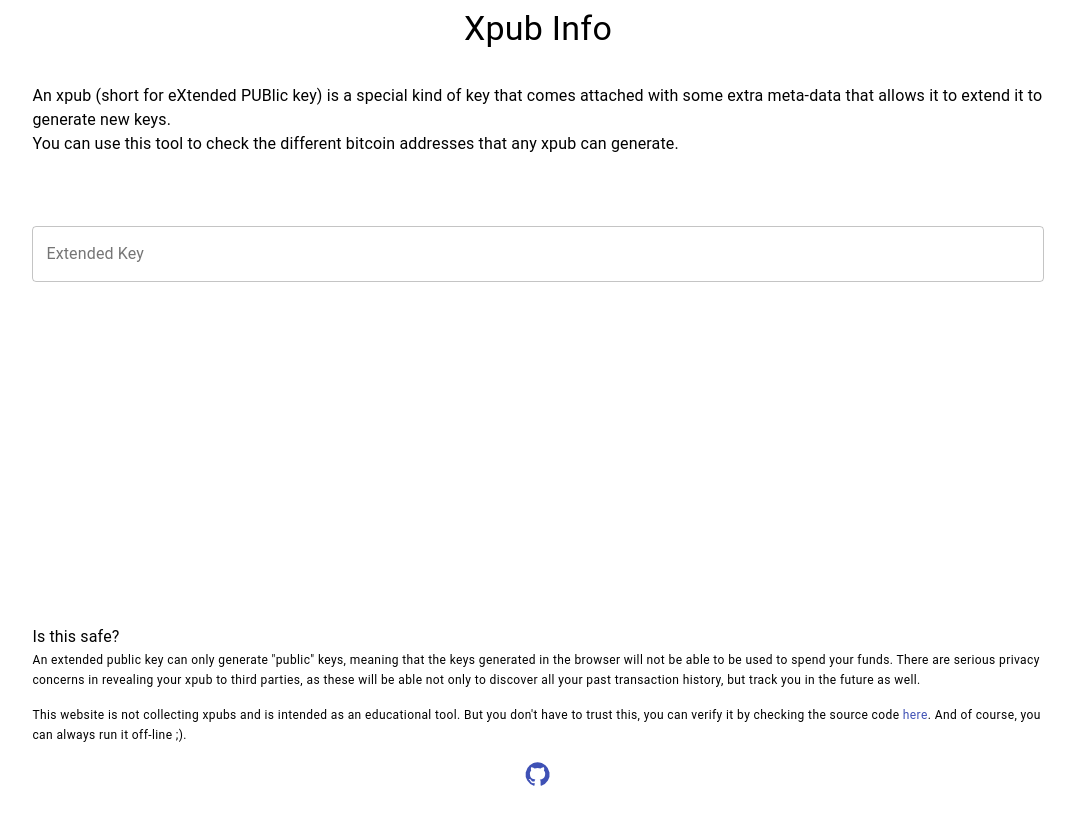
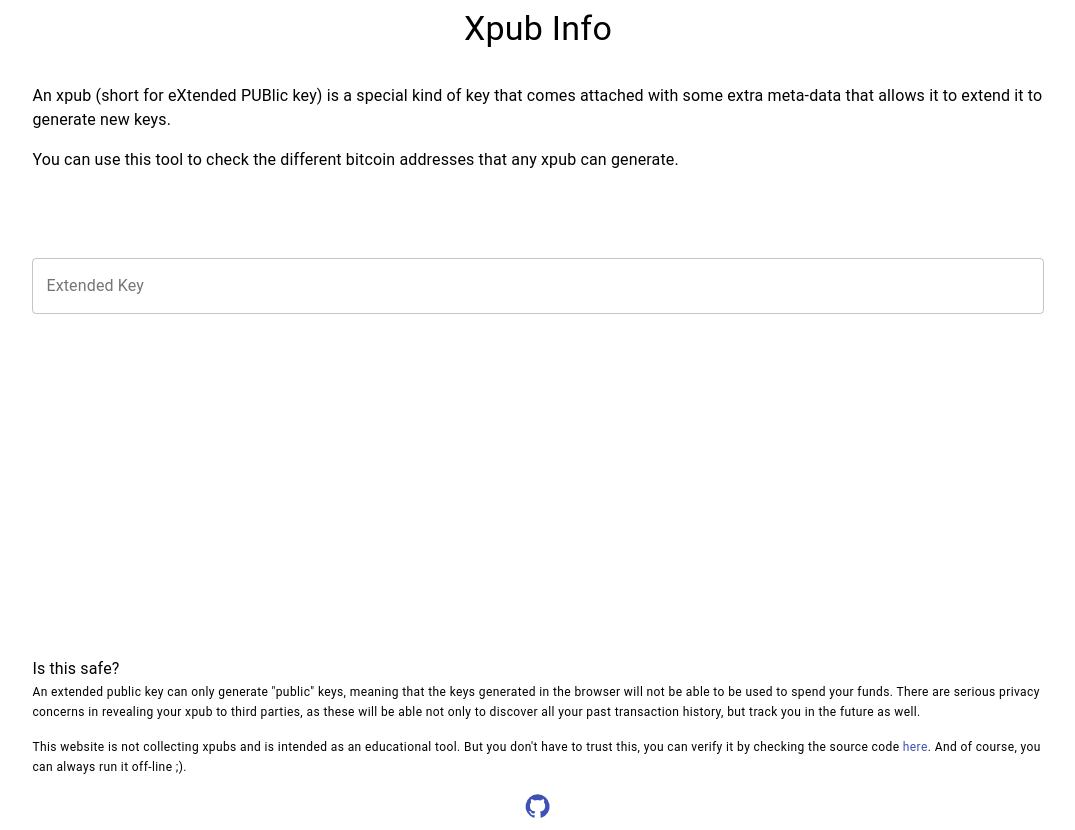
Before and after one commit to bilthon/xpub-info, a React (Create React App) app: page / in a window 1280 px wide. Shown: the whole page, without its empty margins (102-1177 px from the left). Before the commit the page ends 800 px from the top, so only its background shows below. Built offline with nearby package versions, Linux system fonts and the light colour scheme.

Commit message:
refactor: text styling

```diff
--- a/src/containers/Main/Main.js
+++ b/src/containers/Main/Main.js
@@ -157,10 +157,10 @@ class Main extends React.Component {
 			<div className={classes.root}>
 				<section className={classes.header}>
 					<Typography className={classes.title} variant='h4'>Xpub Info</Typography>
-					<Typography variant='body1'>
+					<Typography variant='body1' paragraph>
 						An xpub (short for eXtended PUBlic key) is a special kind of key that comes attached with some extra meta-data that allows it to extend it to generate new keys.
 					</Typography>
-					<Typography variant='body1'>
+					<Typography variant='body1' paragraph>
 						You can use this tool to check the different bitcoin addresses that any xpub can generate.
 					</Typography>
 				</section>
```
